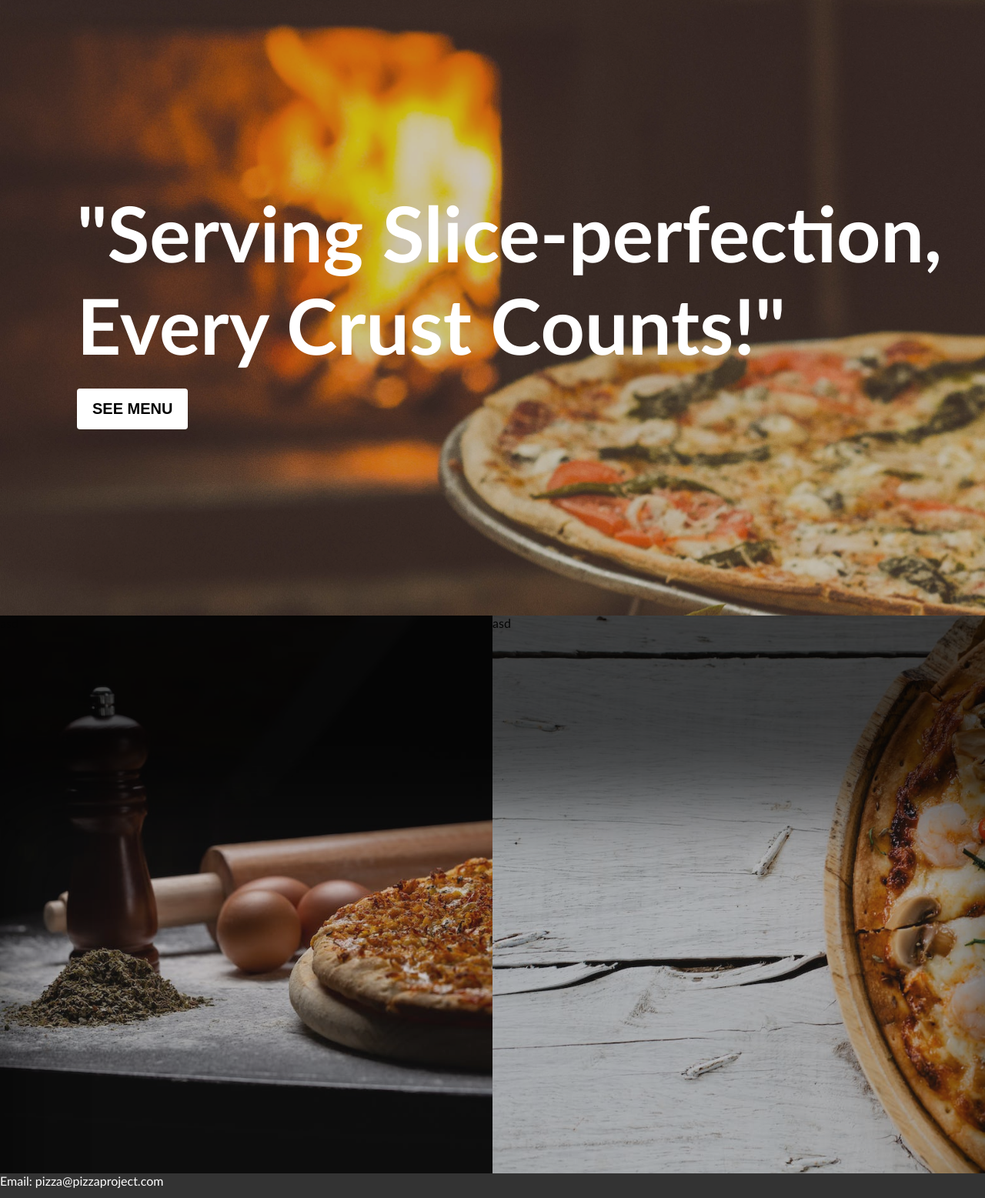
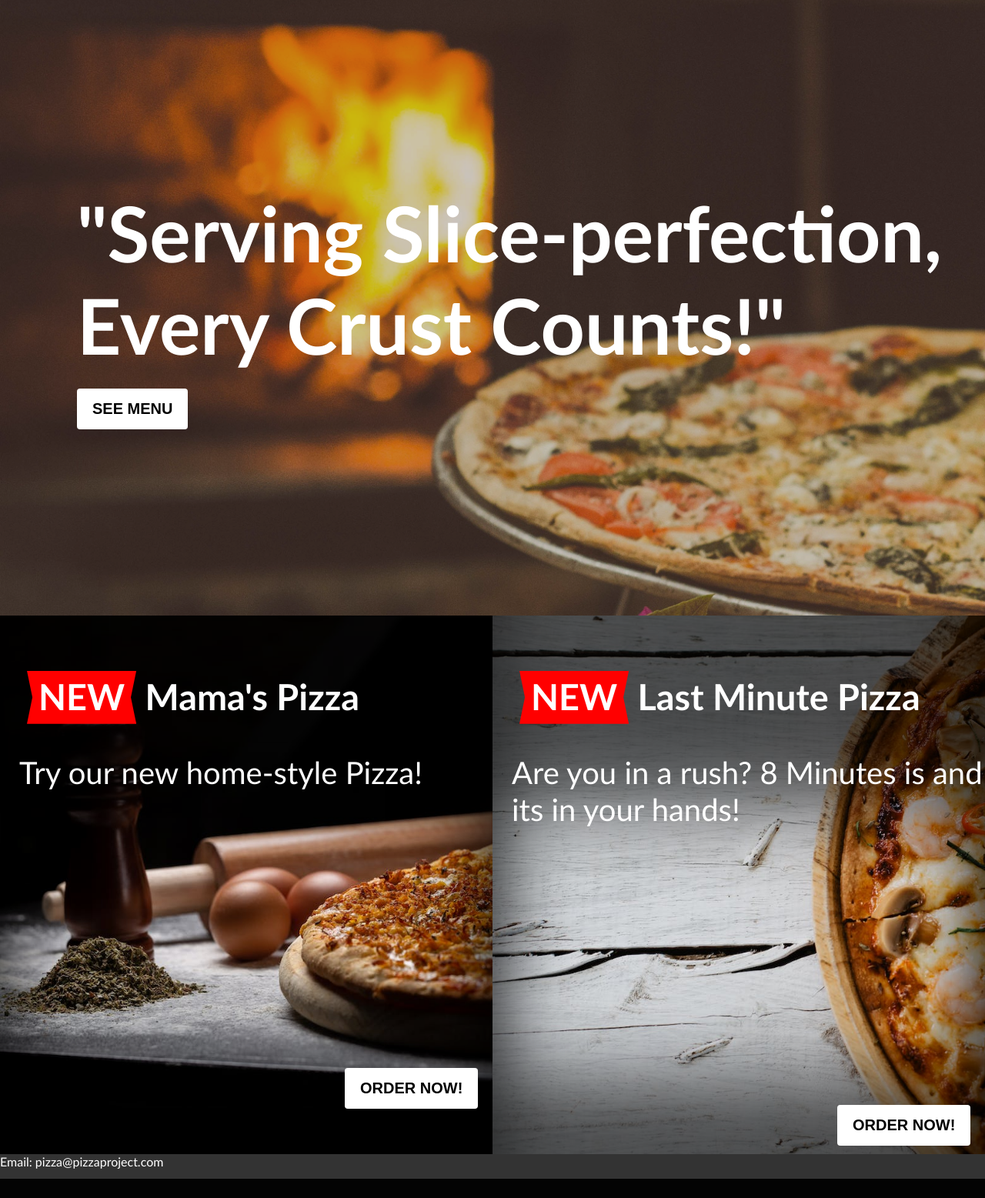
Before and after one commit to kikimiki98/Pizza_Futar_Webapp, a PHP site: page / in a window 1280 px wide. Shown: the part 70-1627 px from the top of the page at 77% size. After the commit the page ends 1602 px from the top, so only its background shows below. Run offline with PHP 8.4, Linux system fonts and the light colour scheme.

Commit message:
stílusozgatás

```diff
--- a/index.php
+++ b/index.php
@@ -34,12 +34,18 @@
         </div>
         <div class="homepage_featured">
             <div class="homepage_featured-sectiona">
-                <div class="shadow"></div>
-                asd
+                <div class="featured_paragraph">
+                    <h3><span class="new">NEW</span> Mama's Pizza</h3>
+                    <p>Try our new home-style Pizza!</p>
+                </div>
+                <button class=" btn-featured">Order Now!</button>
             </div>
             <div class="homepage_featured-sectionb">
-                <div class="shadow"></div>
-                asd
+                <div class="featured_paragraph">
+                    <h3><span class="new">NEW</span> Last Minute Pizza</h3>
+                    <p>Are you in a rush? 8 Minutes is and its in your hands!</p>
+                </div>
+                <button class=" btn-featured">Order Now!</button>
             </div>
         </div>
         <footer>
--- a/styles.css
+++ b/styles.css
@@ -10,6 +10,7 @@ body {
 }
 .overlay {
   background-color: rgba(51, 51, 51, 0.253);
+  position: relative;
 }
 
 /*---------------------------------HEADER/NAV--------------------------------------*/
@@ -131,24 +132,59 @@ h1 {
   justify-content: flex-start;
   align-items: flex-start;
   flex-direction: row;
-  box-shadow: inset 0 250px 100px rgba(0, 0, 0, 0.637);
 }
 .homepage_featured-sectiona {
   flex: 1;
   background-image: url("images/pizza1.jpg");
   background-size: cover;
-  min-height: calc(100vh - 75px);
-  z-index: -1000;
+  min-height: calc(100vh - 100px);
+  box-shadow: inset 0 250px 100px rgba(0, 0, 0, 0.637),
+    inset 0 -100px 100px rgba(0, 0, 0, 0.637);
 }
 
 .homepage_featured-sectionb {
   flex: 1;
   background-image: url("images/pizza2.jpg");
   background-size: cover;
-  min-height: calc(100vh - 75px);
-  z-index: -1000;
+  min-height: calc(100vh - 100px);
+  box-shadow: inset 0 250px 100px rgba(0, 0, 0, 0.637),
+    inset 0 -100px 100px rgba(0, 0, 0, 0.637);
+}
+.featured_paragraph {
+  padding-top: 30px;
+  color: white;
+  position: relative;
+  z-index: 1000;
+  font-size: 40px;
+  padding-left: 25px;
 }
 
+.new {
+  background-color: red;
+  margin: 15px 0 0 10px;
+  padding: 5px 15px 8px;
+  clip-path: polygon(100% 0, 95% 50%, 100% 100%, 0 100%, 5% 50%, 0 0);
+}
+
+.btn-featured {
+  margin-top: 50%;
+  margin-left: 70%;
+  text-transform: uppercase;
+  padding: 15px 20px;
+  background: white;
+  color: black;
+  border: 0;
+  border-radius: 4px;
+  font-weight: 700;
+  font-size: 20px;
+  transition: 0.2s;
+  position: relative;
+  z-index: 1000;
+}
+.btn-featured:hover {
+  cursor: pointer;
+  color: rgb(211, 50, 50);
+}
 /*--------------------------------FOOTER------------------------------------*/
 footer {
   color: white;
```
Also changed, not shown: menu.php (added, +14 -0 lines).
